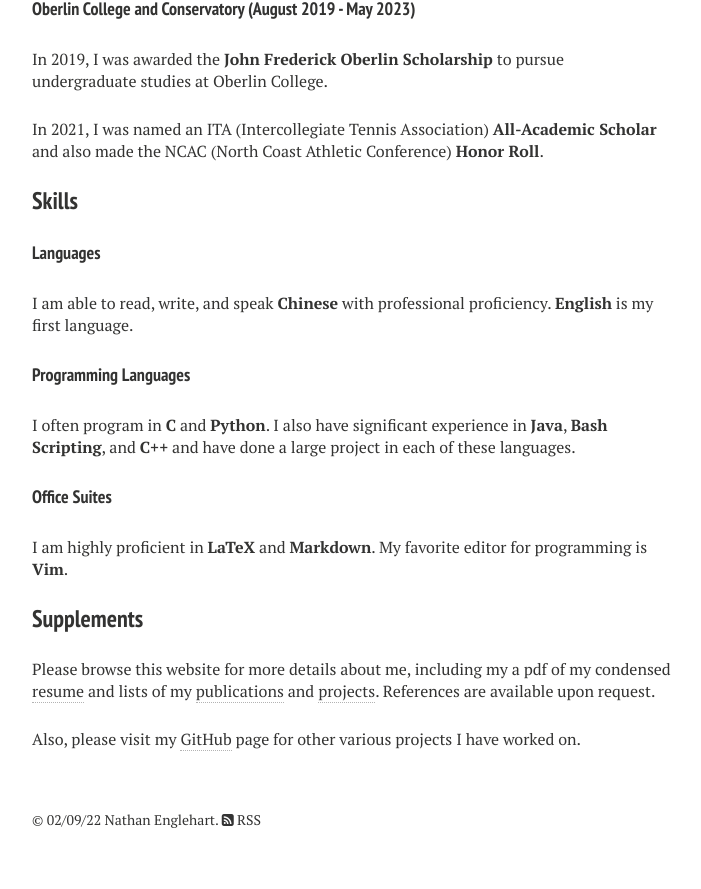
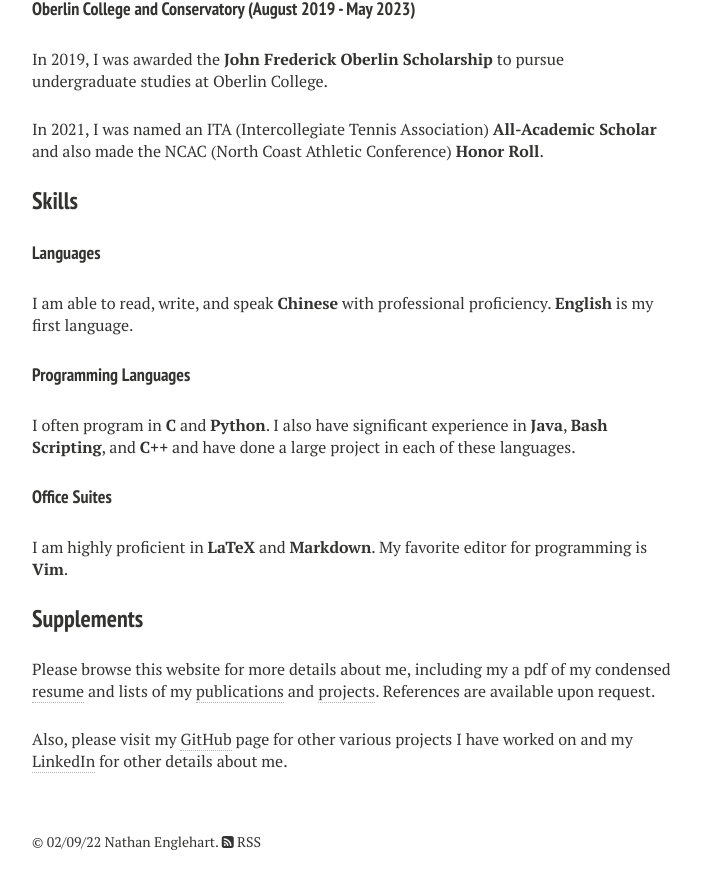
Before and after one commit to nathanenglehart/nathanenglehart.github.io, a Jekyll site: the page built from cv.md, in a window 1280 px wide and 900 px high, scrolled down 1244 px. Shown: the top 889 px of the window, without its empty margins (288-989 px from the left). Built offline with Jekyll 4.4.1, drawn with Linux system fonts in a browser that asks for light colours; nearby versions of some CDN libraries.

Commit message:
added linkedin

```diff
--- a/_layouts/cv.html
+++ b/_layouts/cv.html
@@ -87,7 +87,7 @@
       <h3>Supplements</h3>
 
       <p style="padding-bottom: 1.625rem;" class="paragraph">Please browse this website for more details about me, including my a pdf of my condensed <a style="color: #343434; text-decoration: none; border-bottom: 1px dotted #b3b3b3;" href="/files/resume.pdf" download>resume</a> and lists of my <a style="color: #343434; text-decoration: none; border-bottom: 1px dotted #b3b3b3;" href="/publications/">publications</a> and <a style="color: #343434; text-decoration: none; border-bottom: 1px dotted #b3b3b3;" href="/projects/">projects</a>. References are available upon request.</p>
-      <p class="paragraph">Also, please visit my <a style="color: #343434; text-decoration: none; border-bottom: 1px dotted #b3b3b3;" href="https://github.com/nathanenglehart">GitHub</a> page for other various projects I have worked on.</p>
+      <p class="paragraph">Also, please visit my <a style="color: #343434; text-decoration: none; border-bottom: 1px dotted #b3b3b3;" href="https://github.com/nathanenglehart">GitHub</a> page for other various projects I have worked on and my <a style="color: #343434; text-decoration: none; border-bottom: 1px dotted #b3b3b3;" href="https://www.linkedin.com/in/nathan-englehart-404701205/">LinkedIn</a> for other details about me.</p>
 
     {{ content }}
     </div><!-- /.article-wrap -->
```
